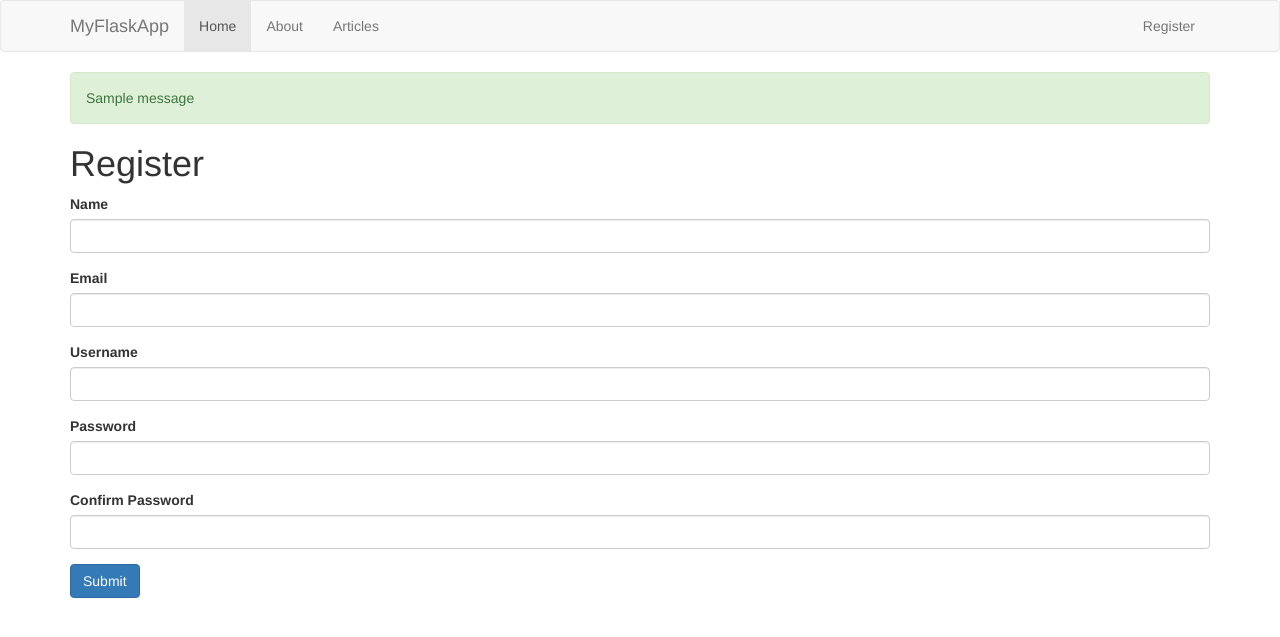
After one commit to BethanyFolino/flask-app, a Flask app: page /register in a window 1280 px wide. The commit adds this page. Shown: the top 637 px of the page. Run offline with Flask 2, Linux system fonts and the light colour scheme; one stand-in notice (Sample message) is shown; some libraries are stand-ins or nearby versions.

Commit message:
Completed Part 2; added formhelpers, messages, register.html; added register to navbar, added register form and route to app.py

```diff
--- a/app.py
+++ b/app.py
@@ -1,7 +1,20 @@
-from flask import Flask, render_template
+from flask import Flask, render_template, flash, redirect, url_for, request, session, logging
 from data import Articles
+from flask_mysqldb import MySQL
+from wtforms import Form, StringField, TextAreaField, PasswordField, validators
+from passlib.hash import sha256_crypt
 
 app = Flask(__name__)
+
+# Config MySQL
+app.config['MYSQL_HOST'] = 'localhost'
+app.config['MYSQL_USER'] = 'root'
+app.config['MYSQL_DATABASE_PASSWORD'] = '123456'
+app.config['MYSQL_DB'] = 'myflaskapp'
+app.config['MYSQL_CURSORCLASS'] = 'DictCursor'
+
+# Initialize MySQL
+mysql = MySQL(app)
 
 Articles = Articles()
 
@@ -21,5 +34,61 @@ def articles():
 def article(id):
     return render_template('article.html', id=id)
 
+class RegisterForm(Form):
+    name = StringField('Name', [validators.Length(min=1, max=50)])
+    username = StringField('Username', [validators.Length(min=4, max=25)])
+    email = StringField('Email', [validators.length(min=6, max=50)])
+    password = PasswordField('Password', [
+        validators.DataRequired(),
+        validators.EqualTo('confirm', message='Passwords do not match')
+    ])
+    confirm = PasswordField('Confirm Password')
+
+@app.route('/register', methods=['GET', 'POST'])
+def register():
+    form = RegisterForm(request.form)
+    if request.method == 'POST' and form.validate():
+        name = form.name.data
+        email = form.email.data
+        username = form.username.data
+        password = sha256_crypt.hash(str(form.password.data))
+
+        # Create cursor
+        cur = mysql.connection.cursor()
+
+        # Execute query
+        cur.execute("INSERT INTO users(name, email, username, password) VALUES(%s, %s, %s, %s)", (name, email, username, password))
+
+        # Commit to DB
+        mysql.connection.commit()
+
+        # Close connection
+        cur.close()
+
+        flash('You are now registered and can log in', 'success')
+
+        return redirect(url_for('login'))
+    return render_template('register.html', form=form)
+
+# User login
+@app.route('/login', methods=['GET', 'POST'])
+def login():
+    if request.method == 'POST':
+        # Get Form Fields
+        username = request.form['username']
+        password_candidate = request.form['password']
+
+        # Create cursor
+        cur = mysql.connection.cursor()
+
+        # Get user by username
+        result = cur.exectute("SELECT * FROM users WHERE username = %s", [username])
+
+        if result > 0:
+            # Get stored hash
+            data = cur.fetchone()
+            password = data['password']
+
 if __name__ == '__main__':
+    app.secret_key='secret123'
     app.run(debug=True)
--- /dev/null
+++ b/templates/includes/_formhelpers.html
@@ -0,0 +1,9 @@
+{% macro render_field(field) %}
+    {{ field.label }}
+    {{ field(**kwargs)|safe }}
+    {% if field.errors %}
+        {% for error in field.errors %}
+            <span class="help-inline">{{ error }}</span>
+        {% endfor %}
+    {% endif %}
+{% endmacro %}
--- /dev/null
+++ b/templates/includes/_messages.html
@@ -0,0 +1,7 @@
+{% with messages = get_flashed_messages(with_categories=true) %}
+    {% if messages %}
+        {% for category, message in messages %}
+            <div class="alert alert-{{ category }}">{{ message }}</div>
+        {% endfor %}
+    {% endif %}
+{% endwith %}
--- a/templates/includes/_navbar.html
+++ b/templates/includes/_navbar.html
@@ -14,6 +14,10 @@
                 <li><a href="/about">About</a></li>
                 <li><a href="/articles">Articles</a></li>
             </ul>
+
+            <ul class="nav navbar-nav navbar-right">
+                <li><a href="/register">Register</a></li>
+            </ul>
         </div><!--/.nav-collapse -->
     </div>
 </nav>
--- a/templates/layout.html
+++ b/templates/layout.html
@@ -8,6 +8,7 @@
     <body>
         {% include 'includes/_navbar.html' %}
         <div class="container">
+            {% include 'includes/_messages.html' %}
             {% block body %}{% endblock %}
         </div>
 
--- /dev/null
+++ b/templates/register.html
@@ -0,0 +1,24 @@
+{% extends 'layout.html' %}
+
+{% block body %}
+    <h1>Register</h1>
+    {% from "includes/_formhelpers.html" import render_field %}
+    <form method="POST" action="">
+        <div class="form-group">
+            {{render_field(form.name, class_="form-control")}}
+        </div>
+        <div class="form-group">
+            {{render_field(form.email, class_="form-control")}}
+        </div>
+        <div class="form-group">
+            {{render_field(form.username, class_="form-control")}}
+        </div>
+        <div class="form-group">
+            {{render_field(form.password, class_="form-control")}}
+        </div>
+        <div class="form-group">
+            {{render_field(form.confirm, class_="form-control")}}
+        </div>
+        <p><input type="submit" class="btn btn-primary" value="Submit"></p>
+    </form>
+{% endblock %}
```
